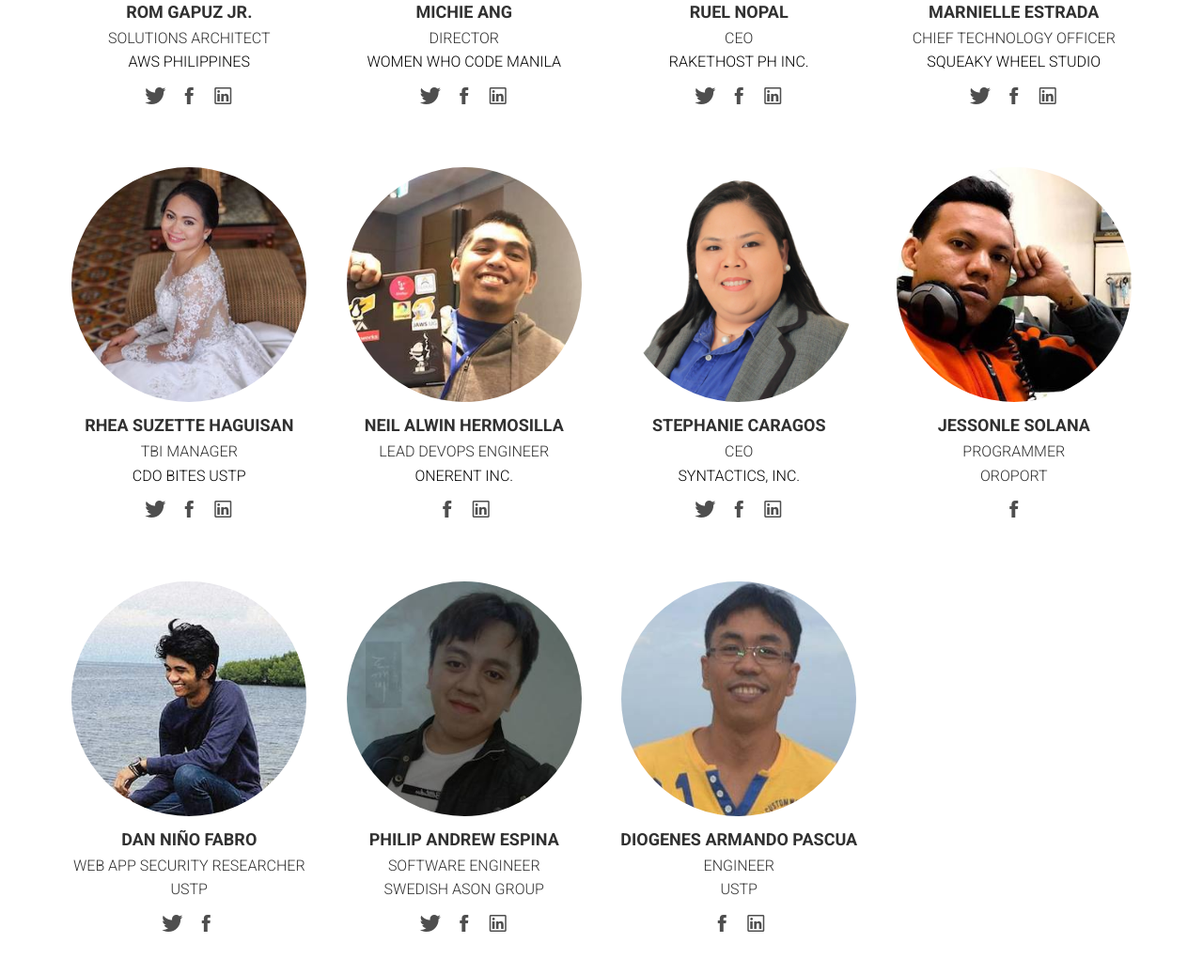
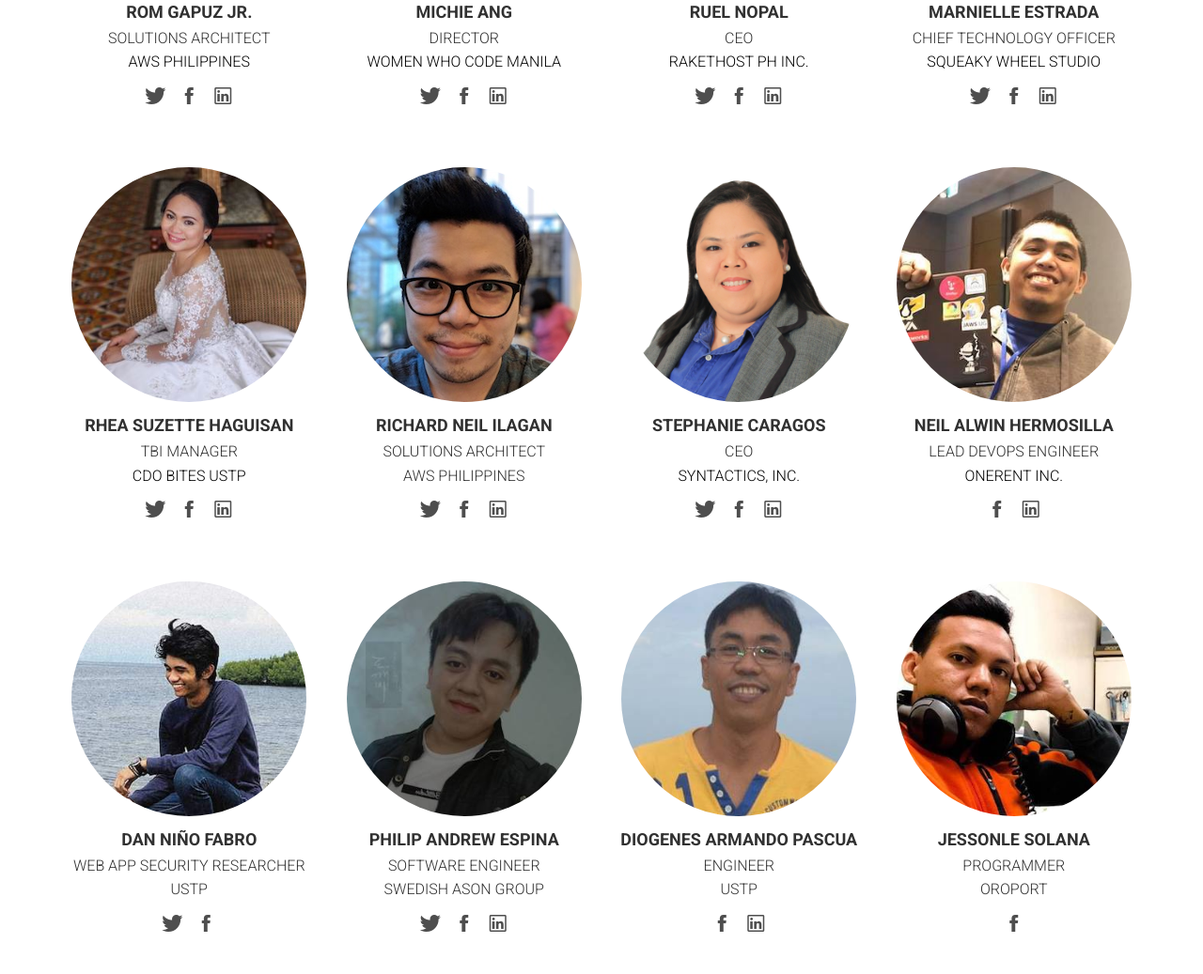
Before and after one commit to devcon-ph/cdosummit, a website: page index.html in a window 1280 px wide. Shown: the part 2533-3570 px from the top of the page at 94% size. Drawn offline with Linux system fonts and the light colour scheme; files whose address does not match are found by name.

Commit message:
Add Richard Neil Ilagan as speaker

```diff
--- a/index.html
+++ b/index.html
@@ -292,21 +292,23 @@
                         <div class="speaker">
 
                             <figure>
-                                <img alt="" class="img-responsive center-block" src="assets/images/speakers/alwin-hermosilla.jpg">
+                                <img alt="" class="img-responsive center-block" src="assets/images/speakers/richard-ilagan.jpg">
                                     </figure>
 
-                            <h4>Neil Alwin Hermosilla</h4>
+                            <h4>Richard Neil Ilagan</h4>
 
-                            <p>Lead Devops Engineer</br><a href="https://www.onerent.co/">Onerent Inc.</a></p>
+                            <p>Solutions Architect <br/>AWS Philippines</p>
 
                             <ul class="social-block">
-                                <!--<li><a href="https://twitter.com/marnelestrada"><i class="ion-social-twitter"></i></a></li> -->
-                                <li><a href="https://www.facebook.com/bulwin01"><i class="ion-social-facebook"></i></a></li>
-                                <li><a href="https://www.linkedin.com/in/bulwin01"><i class="ion-social-linkedin-outline"></i></a></li>
+                                <li><a href="https://twitter.com/techlifemusic"><i class="ion-social-twitter"></i></a></li>
+                                <li><a href="https://www.facebook.com/richardneililagan"><i class="ion-social-facebook"></i></a></li>
+                                <li><a href="https://www.linkedin.com/in/richardneililagan"><i class="ion-social-linkedin-outline"></i></a></li>
                             </ul>
 
                         </div><!-- /.speaker -->
                     </div><!-- /.col-md-3 -->
+
+
 
                     <div class="col-md-3">
                         <div class="speaker">
@@ -332,21 +334,23 @@
                         <div class="speaker">
 
                             <figure>
-                                <img alt="" class="img-responsive center-block" src="assets/images/speakers/jessonle-solana.jpg">
+                                <img alt="" class="img-responsive center-block" src="assets/images/speakers/alwin-hermosilla.jpg">
                                     </figure>
 
-                            <h4>Jessonle Solana</h4>
+                            <h4>Neil Alwin Hermosilla</h4>
 
-                            <p>Programmer <br/>Oroport</p>
+                            <p>Lead Devops Engineer</br><a href="https://www.onerent.co/">Onerent Inc.</a></p>
 
                             <ul class="social-block">
-                                <!--<li><a href="https://twitter.com/michieriffic"><i class="ion-social-twitter"></i></a></li>-->
-                                <li><a href="https://www.facebook.com/json.xyz"><i class="ion-social-facebook"></i></a></li>
-                                <!--<li><a href="https://www.linkedin.com/in/michieang"><i class="ion-social-linkedin-outline"></i></a></li>-->
+                                <!--<li><a href="https://twitter.com/marnelestrada"><i class="ion-social-twitter"></i></a></li> -->
+                                <li><a href="https://www.facebook.com/bulwin01"><i class="ion-social-facebook"></i></a></li>
+                                <li><a href="https://www.linkedin.com/in/bulwin01"><i class="ion-social-linkedin-outline"></i></a></li>
                             </ul>
 
                         </div><!-- /.speaker -->
                     </div><!-- /.col-md-3 -->
+
+
 
                 </div><!-- /.row -->
 
@@ -412,7 +416,6 @@
                         </div><!-- /.speaker -->
                     </div><!-- /.col-md-3 -->
 
-                    <!--
                     <div class="col-md-3">
                         <div class="speaker">
 
@@ -425,13 +428,14 @@
                             <p>Programmer <br/>Oroport</p>
 
                             <ul class="social-block">
-                                <li><a href="https://twitter.com/michieriffic"><i class="ion-social-twitter"></i></a></li>
+                                <!--<li><a href="https://twitter.com/michieriffic"><i class="ion-social-twitter"></i></a></li>-->
                                 <li><a href="https://www.facebook.com/json.xyz"><i class="ion-social-facebook"></i></a></li>
-                                <li><a href="https://www.linkedin.com/in/michieang"><i class="ion-social-linkedin-outline"></i></a></li>
+                                <!--<li><a href="https://www.linkedin.com/in/michieang"><i class="ion-social-linkedin-outline"></i></a></li>-->
                             </ul>
 
-                        </div><!-- /.speaker -- >
+                        </div><!-- /.speaker -->
                     </div><!-- /.col-md-3 -->
+
 
                 </div><!-- /.row -->
 
```
Also changed, not shown: assets/images/speakers/richard-ilagan.jpg (added).
